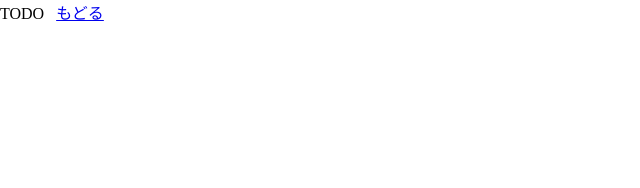
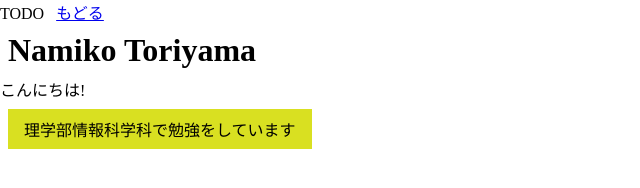
Before and after one commit to TEAra-official/workshop-frontend, a plain HTML site: page pages/member.html in a window 1280 px wide. Shown: the whole page, without its empty margins (0-640 px from the left). Drawn offline with Linux system fonts and the light colour scheme.

Commit message:
add contents
Signed-off-by: NamikoToriyama <namiko.trym@gmail.com>

```diff
--- a/pages/member.html
+++ b/pages/member.html
@@ -14,6 +14,11 @@
         TODO
         <a class="normal-content" href="../index.html">もどる</a>
     </div>
+    <div>
+        <h1 class="title">Namiko Toriyama</h1>
+        <p>こんにちは!</p>
+        <p class="subcontainer-title">理学部情報科学科で勉強をしています</p>
+    </div>
 </body>
 
 </html>
```
